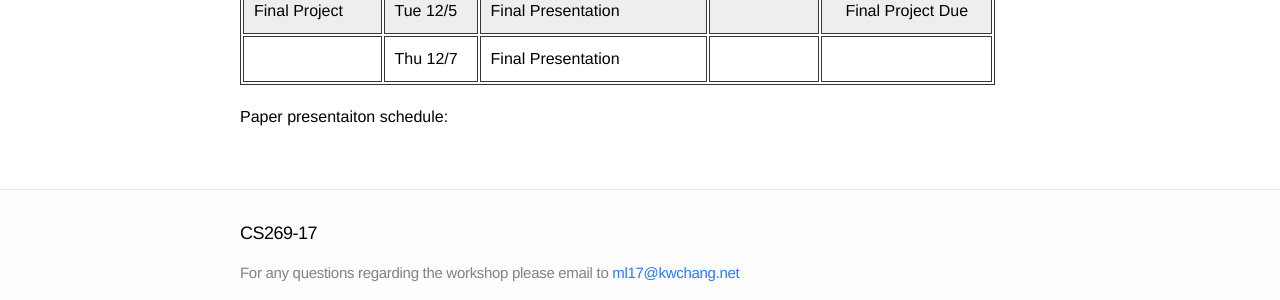
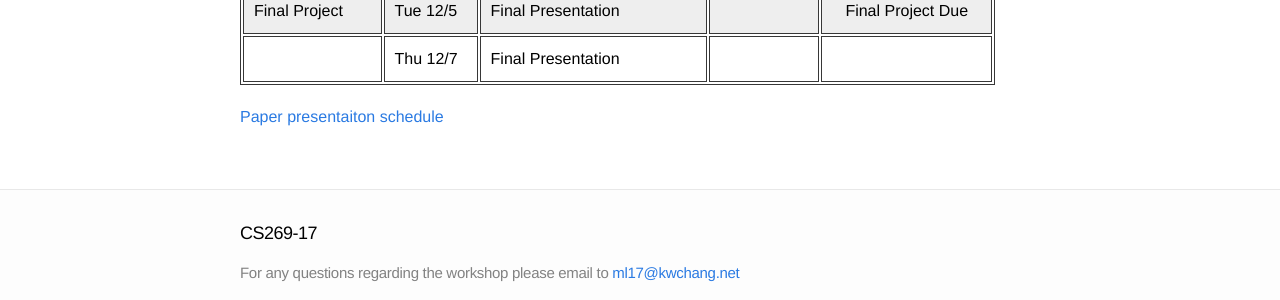
Before and after one commit to uclanlp/CS269-17, a Jekyll site: the page built from 2_syllabus.md, in a window 1280 px wide. Shown: the part 1257-1557 px from the top of the page. Built offline with Jekyll 4.4.1, drawn with Linux system fonts in a browser that asks for light colours; part of the change alters nothing that is shown.

```diff
--- a/2_syllabus.md
+++ b/2_syllabus.md
@@ -34,4 +34,4 @@ Final Project | Tue 12/5 | Final Presentation| | Final Project Due
 
 
 
- Paper presentaiton schedule:
+ [Paper presentaiton schedule](https://docs.google.com/spreadsheets/d/1w-8ocLW8GiU9rfcusHGd3aKCDU-4LPBU-RcG8btGT8w/edit?usp=sharing)
```
